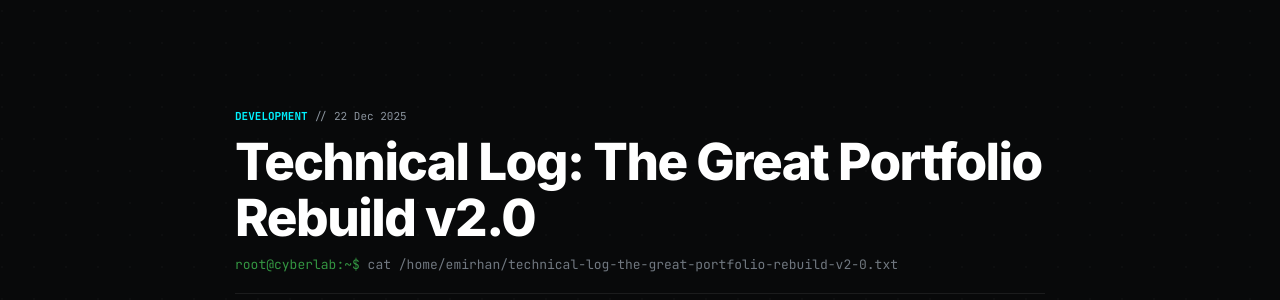
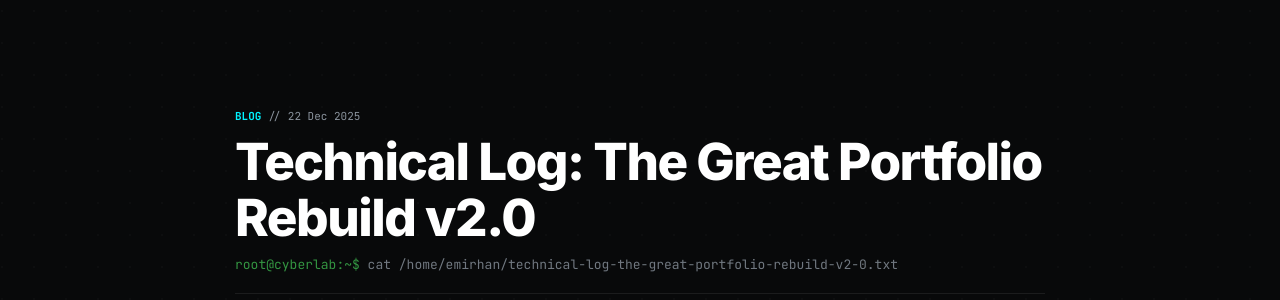
Before and after one commit to cybergungor/cybergungor.github.io, a Jekyll site: the page built from _posts/2025-12-23-portfolio-v2-technical-rebuild.md, in a window 1280 px wide and 900 px high. Shown: the part 151-451 px from the top of the window. Built offline with Jekyll 4.4.1, drawn with Linux system fonts in a browser that asks for light colours.

Commit message:
Update 2025-12-23-portfolio-v2-technical-rebuild.md

```diff
--- a/_posts/2025-12-23-portfolio-v2-technical-rebuild.md
+++ b/_posts/2025-12-23-portfolio-v2-technical-rebuild.md
@@ -2,7 +2,8 @@
 layout: post
 title: "Technical Log: The Great Portfolio Rebuild v2.0"
 date: 2025-12-23 00:00:00 +0300
-categories: [Development, CyberLab]
+categories: [blog]
+tags: [website, blue-team, updates, rebuild]
 ---
 
 <div class="language-switcher" style="margin-bottom: 40px; text-align: right;">
```
